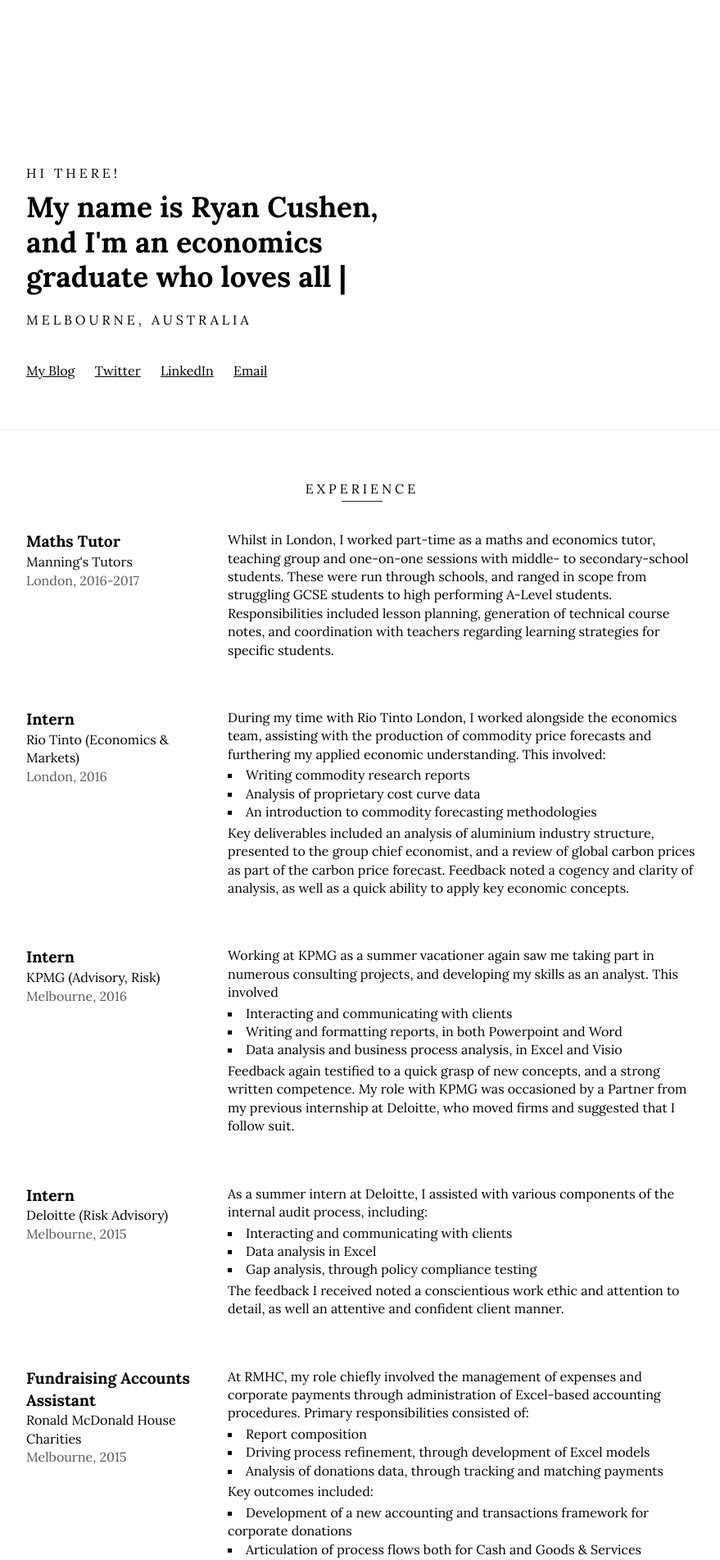
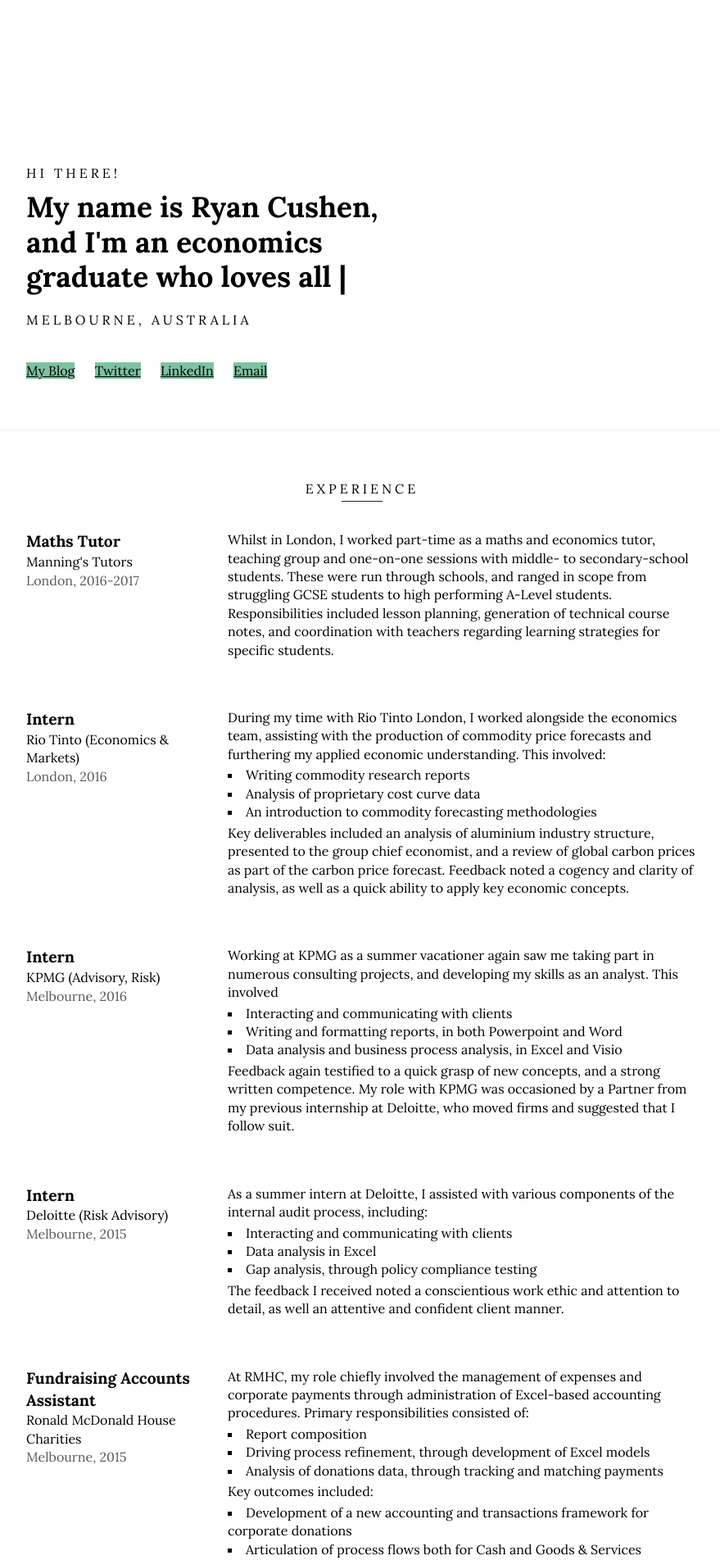
Before and after one commit to rcushen/resume, a Jekyll site: the page built from 17618f01a3a21b911c925bcb525a1d21abd30673/index.html, in a window 1280 px wide. Shown: the top 1903 px of the page at 82% size, without its empty margins (198-1077 px from the left). Built offline with Jekyll 4.4.1, drawn with Linux system fonts in a browser that asks for light colours.

Commit message:
Small update

```diff
--- a/_sass/_resume.scss
+++ b/_sass/_resume.scss
@@ -52,13 +52,14 @@ ul {
 
 a {
     color: black!important;
-    background: rgbaa(126, 194, 161, 1);
+    background: rgba(126, 194, 161, 1);
     /* background: rgba(245, 215, 110, .5); */
     transition: all linear .2s;
 
-    &:hover {
-        background: rgbaa(126, 194, 161, 0.5);
+}
+
+    a:hover {
+        background: rgba(126, 194, 161, 0.5);
         /* background: rgba(245, 215, 110, 1); */
         text-decoration: none;
     }
-}
```
